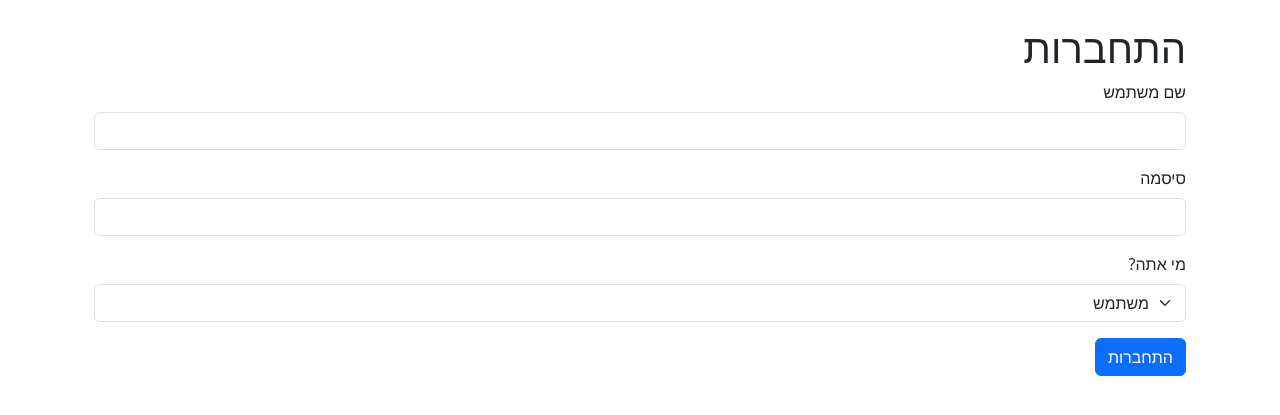
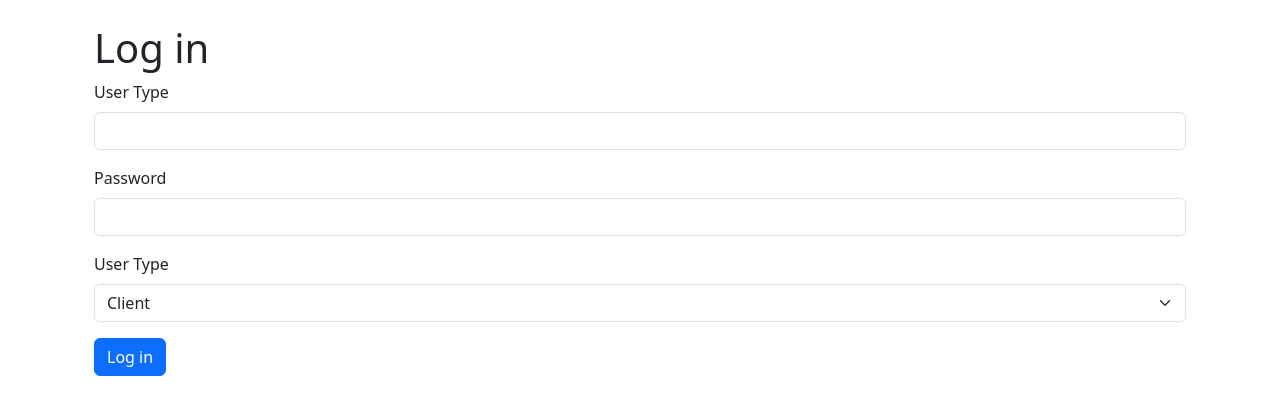
Before and after one commit to kfirleva217/Haltura, a Flask app: page /login in a window 1280 px wide. Shown: the part 56-471 px from the top of the page. Run offline with Flask 3, Linux system fonts and the light colour scheme.

Commit message:
return to english

```diff
--- a/templates/login.html
+++ b/templates/login.html
@@ -2,25 +2,25 @@
 
 {% block content %}
 
-<div class="container" dir="rtl">
-    <h1>התחברות</h1>
+<div class="container">
+    <h1>Log in</h1>
     <form action="/authenticate" method="POST">
         <div class="mb-3">
-            <label for="username" class="form-label">שם משתמש</label>
+            <label for="username" class="form-label">User Type </label>
             <input type="text" class="form-control" id="username" name="username" required>
         </div>
         <div class="mb-3">
-            <label for="password" class="form-label">סיסמה</label>
+            <label for="password" class="form-label">Password</label>
             <input type="password" class="form-control" id="password" name="password" required>
         </div>
         <div class="mb-3">
-            <label for="user-type" class="form-label">מי אתה?</label>
+            <label for="user-type" class="form-label">User Type</label>
             <select class="form-select" id="user-type" name="user-type">
-                <option value="client">משתמש</option>
-                <option value="handyman">בעל מקצוע</option>
+                <option value="client">Client</option>
+                <option value="handyman">Handyman</option>
             </select>
         </div>
-        <button type="submit" class="btn btn-primary">התחברות</button>
+        <button type="submit" class="btn btn-primary">Log in</button>
     </form>
 </div>
 
--- a/templates/signup.html
+++ b/templates/signup.html
@@ -38,7 +38,6 @@
         <!-- Client Fields -->
 
 
-         Handyman Fields
 
     </form>
 </div>
```
